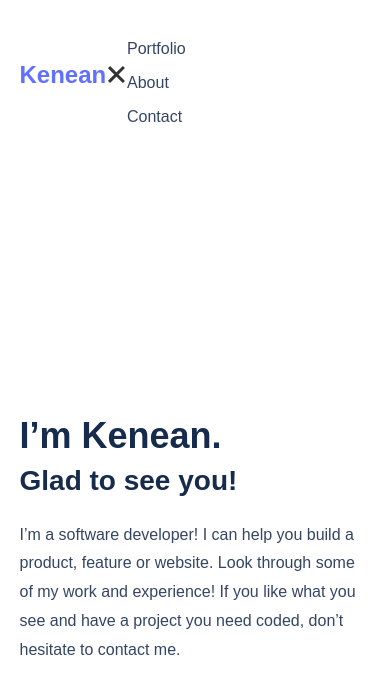
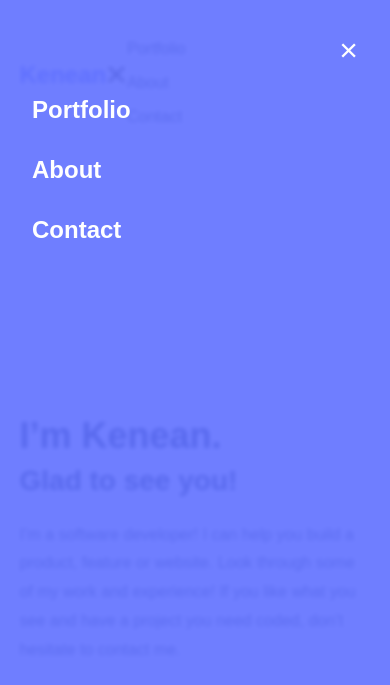
Before and after one commit to keneanalemayhu/portfolio, a website: page index.html in a window 390 px wide. Both pictures are taken after a click on the label 355 px from the left and 38 px from the top of the page. Shown: the top 685 px of the page. Drawn offline with Linux system fonts and the light colour scheme.

Commit message:
updated the navbar hamburger style

```diff
--- a/index.html
+++ b/index.html
@@ -27,6 +27,19 @@
           <li><a href="pages/about.html">About</a></li>
           <li><a href="pages/contact.html">Contact</a></li>
         </ul>
+
+        <div class="mobile-menu" id="mobileMenu">
+          <span
+            class="close-mobile-menu"
+            onclick="document.getElementById('menu-toggle').checked = false;"
+            >&times;</span
+          >
+          <ul>
+            <li><a href="index.html">Portfolio</a></li>
+            <li><a href="pages/about.html">About</a></li>
+            <li><a href="pages/contact.html">Contact</a></li>
+          </ul>
+        </div>
       </nav>
     </header>
 
--- a/style/style.css
+++ b/style/style.css
@@ -82,6 +82,50 @@ body {
 #menu-toggle:checked + .hamburger span:nth-child(3) {
   transform: rotate(-45deg);
   top: 10px;
+}
+
+.mobile-menu {
+  display: none;
+  position: fixed;
+  inset: 0;
+  z-index: 999;
+  background: rgba(96, 112, 255, 0.9);
+  backdrop-filter: blur(2px);
+  color: white;
+  text-align: left;
+  padding: 6rem 2rem;
+}
+
+.mobile-menu ul {
+  list-style: none;
+  display: flex;
+  flex-direction: column;
+  gap: 2rem;
+  font-size: 1.5rem;
+  font-weight: 600;
+}
+
+.mobile-menu a {
+  color: white;
+  text-decoration: none;
+}
+
+.mobile-menu a:hover {
+  text-decoration: underline;
+}
+
+/* Toggle menu visibility */
+#menu-toggle:checked ~ .mobile-menu {
+  display: block;
+}
+
+.close-mobile-menu {
+  position: absolute;
+  top: 2rem;
+  right: 2rem;
+  font-size: 2rem;
+  cursor: pointer;
+  color: white;
 }
 
 .hero {
```
